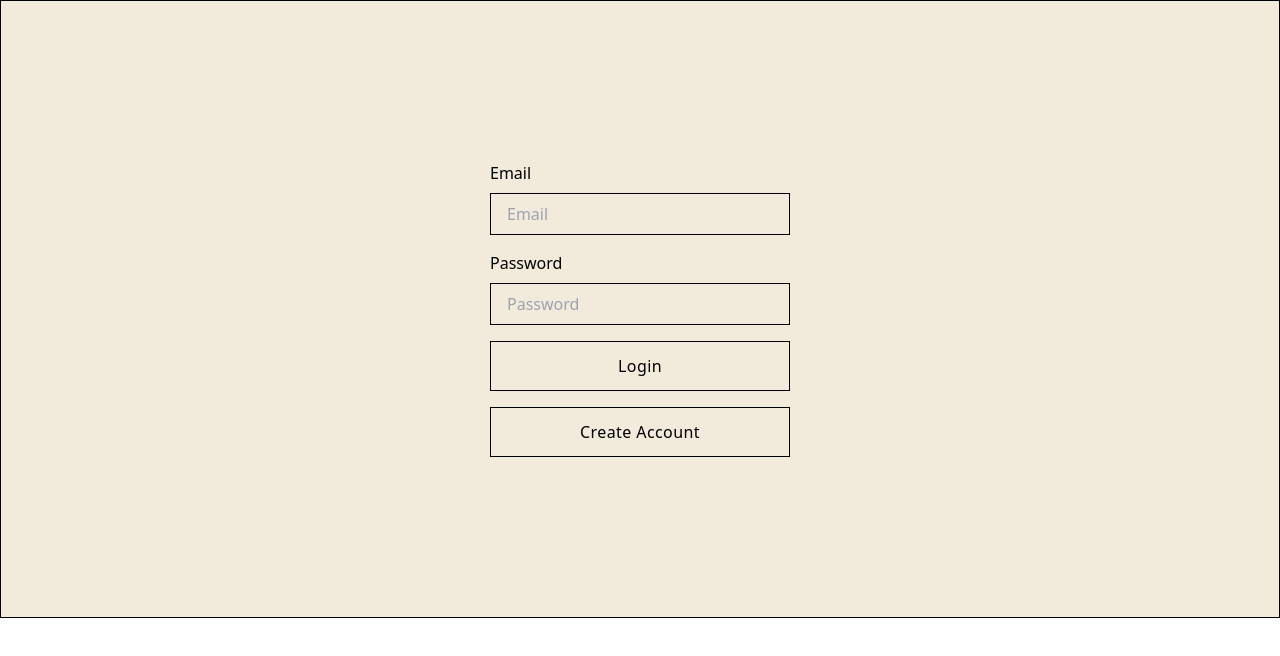
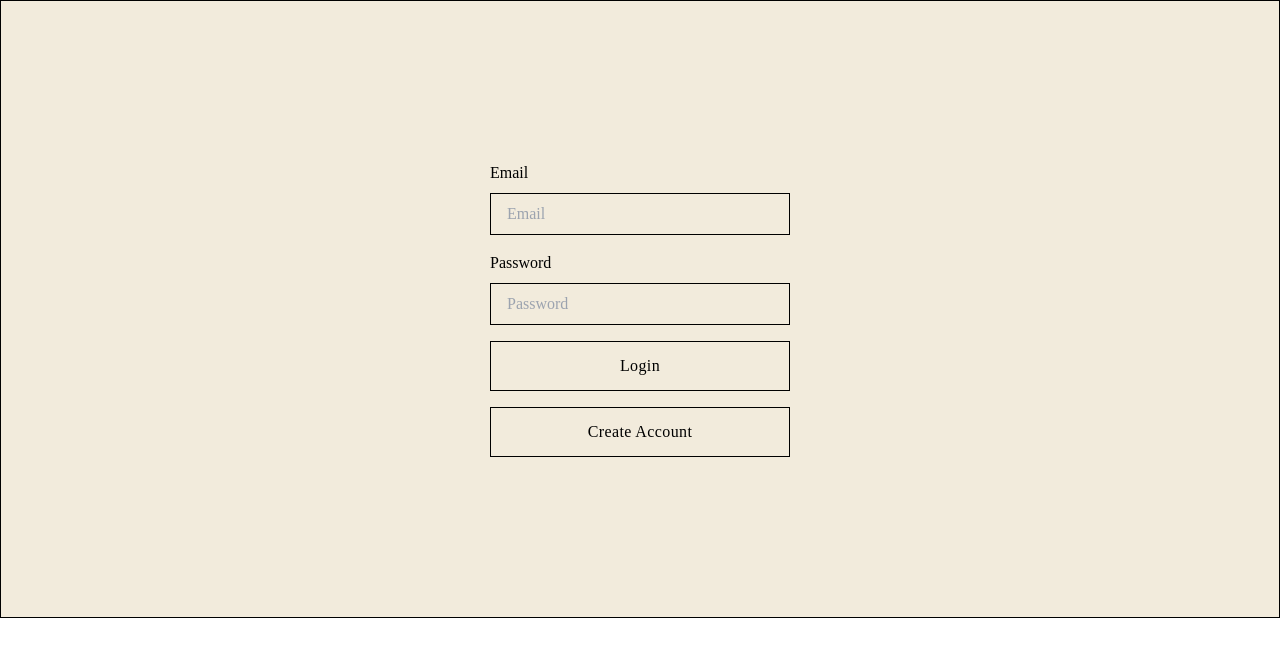
Before and after one commit to Sebosun/stultux, a Nuxt app in the folder stultux-vue/: page / in a window 1280 px wide. Shown: the top 656 px of the page. Built offline with nearby package versions, Linux system fonts and the light colour scheme.

Commit message:
feat(vue): fonts

```diff
--- a/stultux-vue/app.vue
+++ b/stultux-vue/app.vue
@@ -3,3 +3,14 @@
     <NuxtPage />
   </NuxtLayout>
 </template>
+
+<style>
+:root {
+    /* TODO: Find better place for these */
+      font-family: "Kdam Thmor Pro", serif;
+      font-weight: 400;
+      font-style: normal;
+    --primary-bg: #09090b;
+    --secondary-bg: oklch(0.274 0.006 286.033);
+}
+</style>
--- a/stultux-vue/nuxt.config.ts
+++ b/stultux-vue/nuxt.config.ts
@@ -1,6 +1,6 @@
 // https://nuxt.com/docs/api/configuration/nuxt-config
 export default defineNuxtConfig({
-  modules: ['@nuxtjs/tailwindcss', '@nuxt/eslint', '@nuxtjs/color-mode'],
+  modules: ['@nuxtjs/tailwindcss', '@nuxt/eslint', '@nuxtjs/color-mode', '@nuxt/fonts'],
   devtools: { enabled: true },
   compatibilityDate: '2024-11-01',
   eslint: {
```
Also changed, not shown: 1 other file (tests, documents, lock files or other folders).
